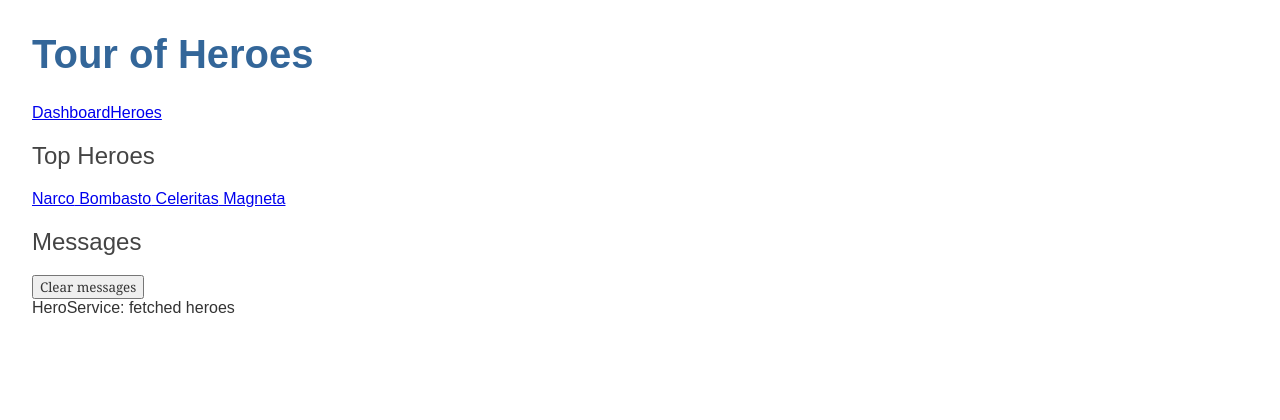
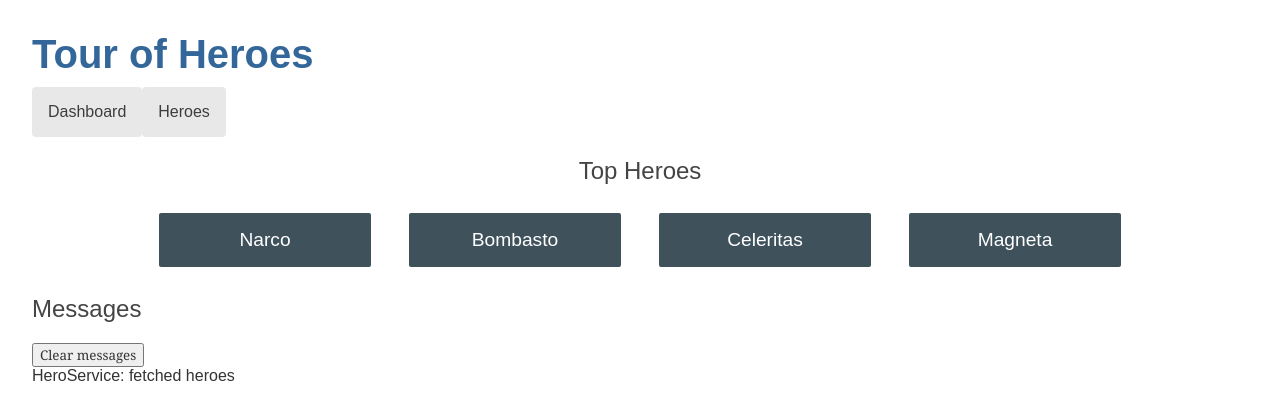
Before and after one commit to mojcacolnik/angular-tour-de-heroes, an Angular app: page /dashboard in a window 1280 px wide. Shown: the top 420 px of the page. Built offline with nearby package versions, Linux system fonts and the light colour scheme.

Commit message:
Add private style to component

```diff
--- a/src/app/app.component.css
+++ b/src/app/app.component.css
@@ -0,0 +1,20 @@
+h1 {
+    margin-bottom: 0;
+}
+nav a {
+    padding: 1rem;
+    text-decoration: none;
+    margin-top: 10px;
+    display: inline-block;
+    background-color: #e8e8e8;
+    color: #3d3d3d;
+    border-radius: 4px;
+}
+
+nav a:hover {
+    color: white;
+    background-color: #42545C;
+}
+nav a.active {
+    background-color: black;
+}
--- a/src/app/dashboard/dashboard.component.css
+++ b/src/app/dashboard/dashboard.component.css
@@ -0,0 +1,48 @@
+h2 {
+    text-align: center;
+}
+
+.heroes-menu {
+    padding: 0;
+    margin: auto;
+    max-width: 1000px;
+
+/* flexbox */
+    display: flex;
+    flex-direction: row;
+    flex-wrap: wrap;
+    justify-content: space-around;
+    align-content: flex-start;
+    align-items: flex-start;
+}
+
+a {
+    background-color: #3f525c;
+    border-radius: 2px;
+    padding: 1rem;
+    font-size: 1.2rem;
+    text-decoration: none;
+    display: inline-block;
+    color: #fff;
+    text-align: center;
+    width: 100%;
+    min-width: 70px;
+    margin: .5rem auto;
+    box-sizing: border-box;
+
+/* flexbox */
+    order: 0;
+    flex: 0 1 auto;
+    align-self: auto;
+}
+
+@media (min-width: 600px) {
+    a {
+        width: 18%;
+        box-sizing: content-box;
+    }
+}
+
+a:hover {
+    background-color: #000;
+}
```
